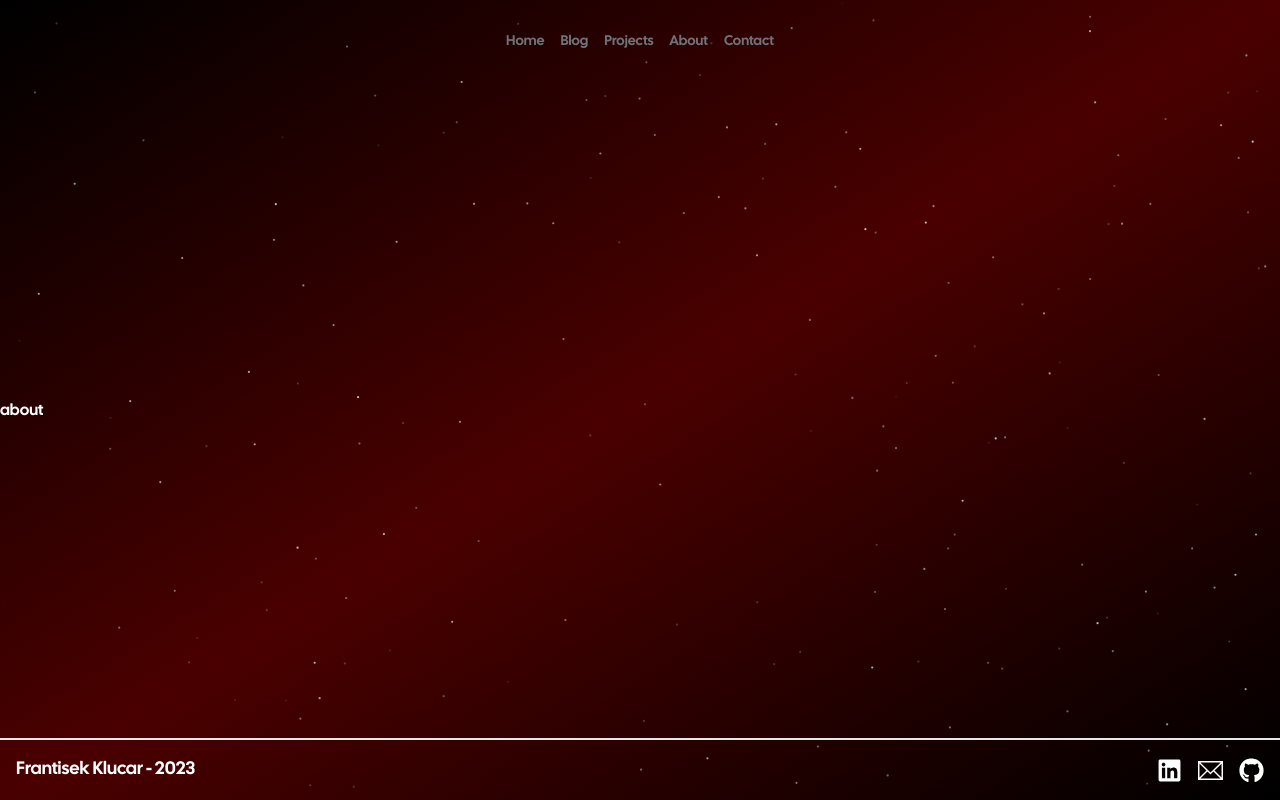
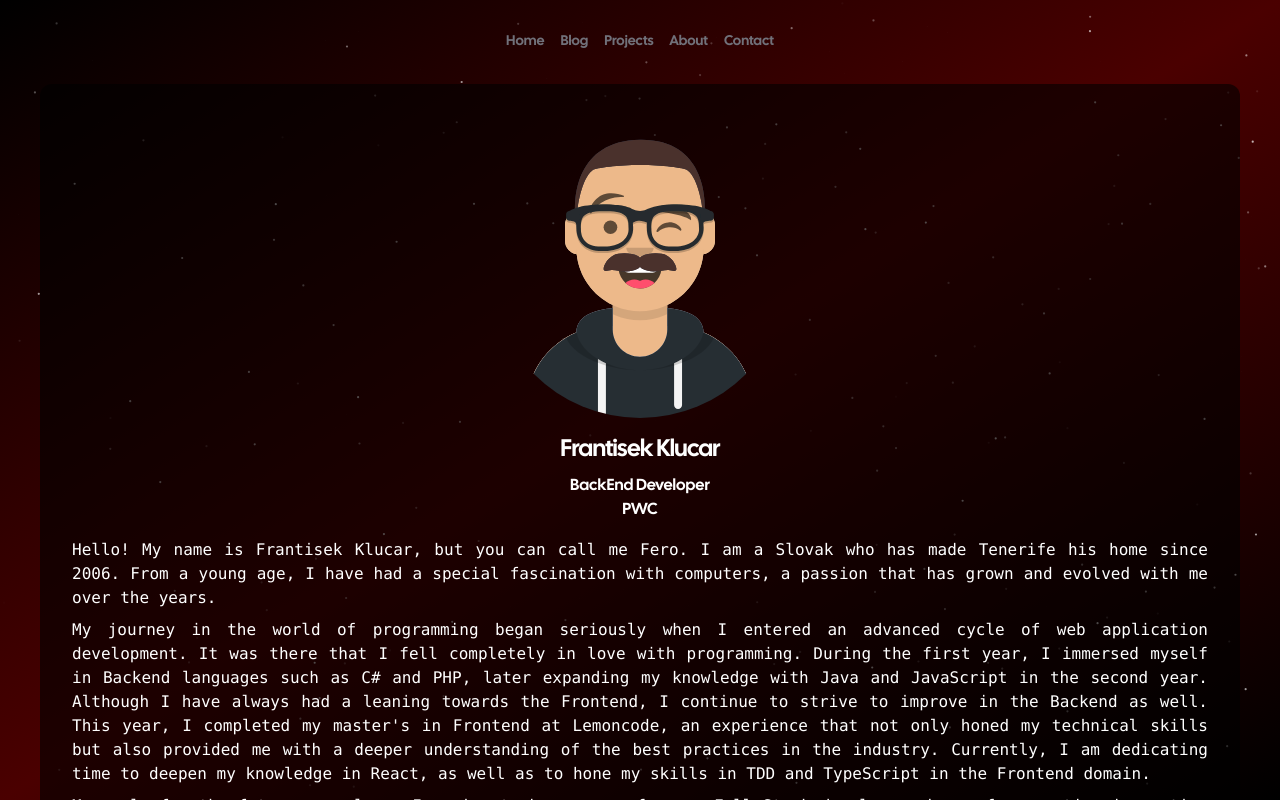
Before and after one commit to wolfero/new_web, a Next.js app: page /about in a window 1280 px wide. Built offline with nearby package versions, Linux system fonts and the light colour scheme.

Commit message:
💬 update about page

```diff
--- a/pages/about/index.tsx
+++ b/pages/about/index.tsx
@@ -1,4 +1,4 @@
-import { Layout } from '@/common/components';
+import { Image, Layout } from '@/common/components';
 import Head from 'next/head';
 
 export default function About() {
@@ -8,8 +8,56 @@ export default function About() {
 				<title>About</title>
 				<meta name="description" content="About me" />
 				<meta name="robots" content="follow, index" />
+				<meta property="og:image" content="/assets/wolfero.png" />
 			</Head>
-			<div>about</div>
+			<section className="md:mx-10 pb-10">
+				<div className="flex flex-col justify-center content-center bg-black/60 rounded-xl p-4  pt-0 lg:p-8 lg:pt-0">
+					<div className="flex flex-col items-center p-4">
+						<Image
+							src="/assets/avatar-transparent.svg"
+							alt="avatar"
+							width={300}
+							height={300}
+							className="rounded-full"
+						/>
+						<h3 className="pb-2 pt-4 text-2xl font-bold leading-8 tracking-tight">
+							Frantisek Klucar
+						</h3>
+						<p>BackEnd Developer</p>
+						<p>PWC</p>
+					</div>
+					<article className="flex flex-col gap-2 font-mono text-center lg:text-justify">
+						<p>
+							Hello! My name is Frantisek Klucar, but you can call me Fero. I am a
+							Slovak who has made Tenerife his home since 2006. From a young age, I
+							have had a special fascination with computers, a passion that has grown
+							and evolved with me over the years.
+						</p>
+						<p>
+							My journey in the world of programming began seriously when I entered an
+							advanced cycle of web application development. It was there that I fell
+							completely in love with programming. During the first year, I immersed
+							myself in Backend languages such as C# and PHP, later expanding my
+							knowledge with Java and JavaScript in the second year. Although I have
+							always had a leaning towards the Frontend, I continue to strive to
+							improve in the Backend as well. This year, I completed my master's in
+							Frontend at Lemoncode, an experience that not only honed my technical
+							skills but also provided me with a deeper understanding of the best
+							practices in the industry. Currently, I am dedicating time to deepen my
+							knowledge in React, as well as to hone my skills in TDD and TypeScript
+							in the Frontend domain.
+						</p>
+						<p>
+							My goals for the future are clear: I aspire to become a reference Full
+							Stack developer, known for creating innovative and functional solutions.
+							I am open to collaborations and always looking for opportunities to grow
+							and learn. I would love to connect with other professionals and
+							enthusiasts in the field! Feel free to get in touch with me to discuss
+							collaborations or potential projects.
+						</p>
+					</article>
+				</div>
+			</section>
 		</Layout>
 	);
 }
```
